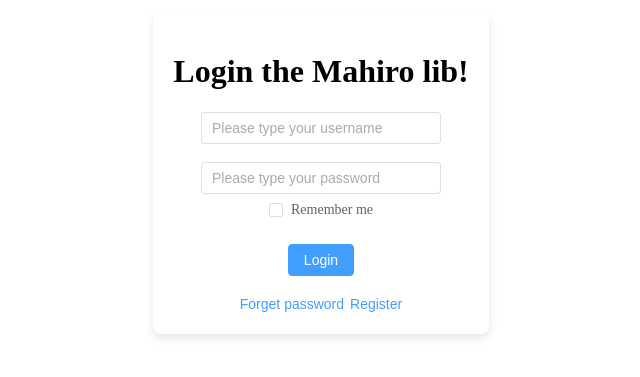
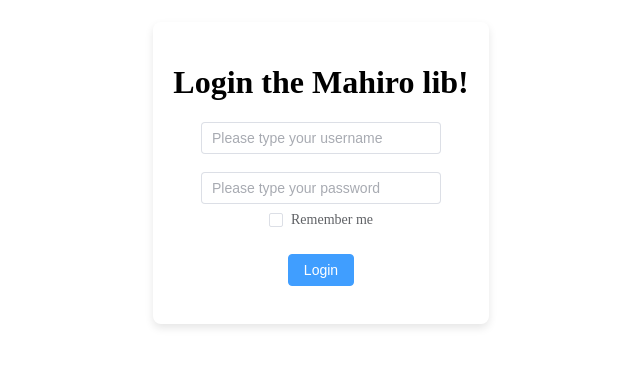
Before and after one commit to TrafficLight6/mahiro-lib, a Nuxt app in the folder lib-web/: page /login in a window 1280 px wide. Shown: the part 235-612 px from the top of the page, without its empty margins (319-959 px from the left). Built offline with nearby package versions, Linux system fonts and the light colour scheme.

Commit message:
edit login page

```diff
--- a/lib-web/pages/login/index.vue
+++ b/lib-web/pages/login/index.vue
@@ -12,8 +12,8 @@
                 <br><br>
                 <el-button type="primary" class="login-button">Login</el-button>
                 <br><br>
-                <NuxtLink to="./"><el-button type="primary" link>Forget password</el-button></NuxtLink>
-                <NuxtLink to="./"><el-button type="primary" link>Register</el-button></NuxtLink>
+                <!-- <NuxtLink to="./"><el-button type="primary" link>Forget password</el-button></NuxtLink>
+                <NuxtLink to="./"><el-button type="primary" link>Register</el-button></NuxtLink> -->
             </el-form>
         </div>
     </div>
```
